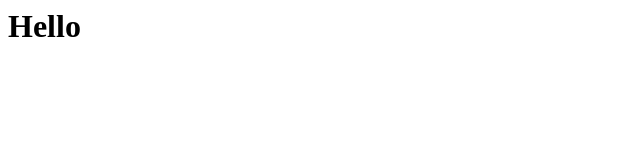
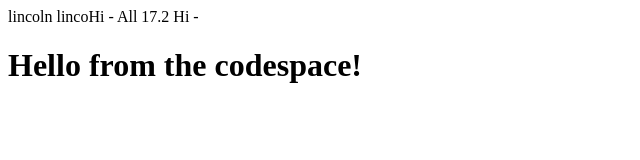
Before and after one commit to Tapiwann/11skills-code-with-codespaces, a plain HTML site: page index.html in a window 1280 px wide. Shown: the whole page, without its empty margins (0-640 px from the left). Drawn offline with Linux system fonts and the light colour scheme.

Commit message:
Adding hello from the codespace!

```diff
--- a/index.html
+++ b/index.html
@@ -1,3 +1,3 @@
-<html>
-  <h1>Hello</h1>
+lincoln lincoHi - All 17.2 Hi  - <html>
+  <h1>Hello from the codespace!</h1>
 </html>
```
